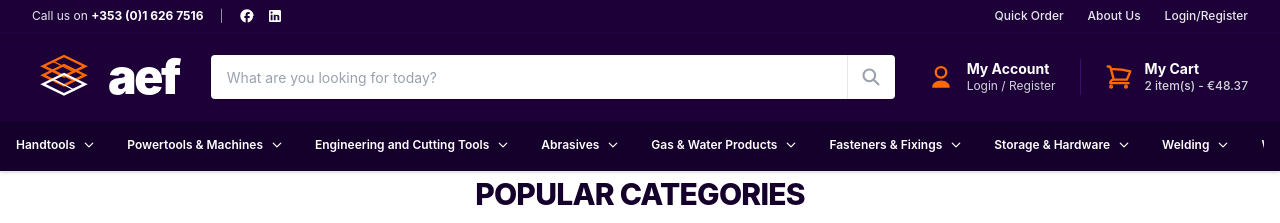
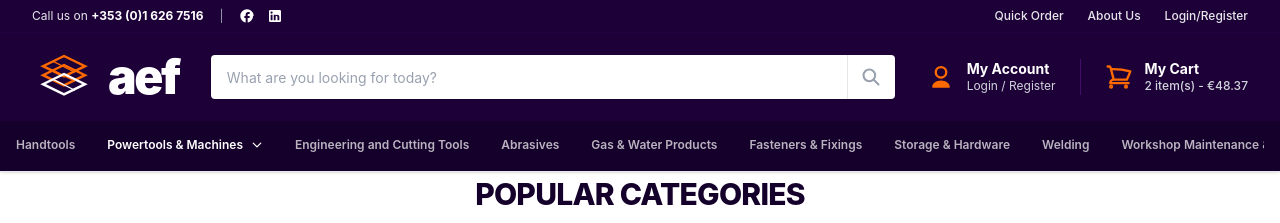
Before and after one commit to delson-uniqnex360/aef-demo, a React (Vite) app: page / in a window 1280 px wide. Shown: the top 223 px of the page. Built offline with nearby package versions, Linux system fonts and the light colour scheme.

Commit message:
fixed clikcbale issue

```diff
--- a/src/components/MegaMenu.tsx
+++ b/src/components/MegaMenu.tsx
@@ -19,7 +19,6 @@ export default function MegaMenu() {
       })
       .then((rawData) => {
         const products = Array.isArray(rawData) ? rawData : rawData.data || [];
-
         setMenuData(buildCategoryTree(products));
         setLoading(false);
       })
@@ -41,6 +40,13 @@ export default function MegaMenu() {
     const mainSlug = formatSlug(category.title);
     navigate(`/category/${mainSlug}`);
 
+    // Guard clause: If there are no subcategories, do not open the dropdown menu
+    if (!category.subCategories || category.subCategories.length === 0) {
+      setActiveMain(null);
+      setActiveSub(null);
+      return;
+    }
+
     if (activeMain?.id === category.id) {
       setActiveMain(null);
       setActiveSub(null);
@@ -48,12 +54,7 @@ export default function MegaMenu() {
     }
 
     setActiveMain(category);
-
-    if (category.subCategories.length > 0) {
     setActiveSub(category.subCategories[0]);
-    } else {
-      setActiveSub(null);
-    }
   };
 
   const handleSubClick = (
@@ -91,26 +92,32 @@ export default function MegaMenu() {
 
   return (
     <div className="relative w-full z-50 select-none">
-      {/* Level 1 */}
+      {/* Level 1 Navigation */}
       <nav className="w-full bg-[#14002a] text-white px-4 py-3 border-b border-gray-200">
-        {/* Change this line in your Level 1 <nav> container */}
+        {/* Added arbitrary variants to hide the horizontal scrollbar cross-browser */}
         <div className="max-w-[1600px] mx-auto flex items-center gap-8 overflow-x-auto [&::-webkit-scrollbar]:hidden [-ms-overflow-style:none] [scrollbar-width:none]">
-          {" "}
           {menuData.map((mainCat) => {
             const isOpen = activeMain?.id === mainCat.id;
+            const hasNoSubs =
+              !mainCat.subCategories || mainCat.subCategories.length === 0;
 
             return (
               <button
                 key={mainCat.id}
                 onClick={() => handleMainClick(mainCat)}
+                disabled={hasNoSubs}
                 className={`flex items-center gap-2 whitespace-nowrap text-xs font-semibold border-b-2 py-1 transition-colors ${
-                  isOpen
+                  hasNoSubs
+                    ? "cursor-default opacity-70 border-transparent"
+                    : isOpen
                       ? "border-[#ff6a00] text-[#ff6a00]"
                       : "border-transparent hover:text-orange-400"
                 }`}
               >
                 <span>{mainCat.title}</span>
 
+                {/* Only render arrow if there are subcategories to display */}
+                {!hasNoSubs && (
                   <svg
                     className={`w-3 h-3 transition-transform ${
                       isOpen ? "rotate-180" : ""
@@ -126,18 +133,20 @@ export default function MegaMenu() {
                       d="M19.5 8.25l-7.5 7.5-7.5-7.5"
                     />
                   </svg>
+                )}
               </button>
             );
           })}
         </div>
       </nav>
 
+      {/* Multi-Level Dropdown Overlay */}
       {activeMain && activeMain.subCategories.length > 0 && (
         <div
           className="absolute left-0 w-full bg-white shadow-2xl border-b border-gray-200 flex"
           style={{ minHeight: 420 }}
         >
-          {/* Level 2 */}
+          {/* Level 2 Subcategories */}
           <div className="w-64 border-r border-gray-200 bg-white">
             {activeMain.subCategories.map((subCat) => {
               const active = activeSub?.id === subCat.id;
@@ -173,7 +182,7 @@ export default function MegaMenu() {
             })}
           </div>
 
-          {/* Level 3 & Brands */}
+          {/* Level 3 Groups & Brands */}
           <div className="flex-1 p-6 grid grid-cols-1 md:grid-cols-2 lg:grid-cols-3 xl:grid-cols-4 gap-8 overflow-y-auto max-h-[550px]">
             {activeSub?.groups.map((group, index) => (
               <div key={index}>
@@ -202,6 +211,7 @@ export default function MegaMenu() {
         </div>
       )}
 
+      {/* Click-away Backdrop Layer */}
       {activeMain && (
         <div
           className="fixed inset-0 bg-black/10 -z-10"
```
Lines whose indentation alone changed are shown as unchanged.
